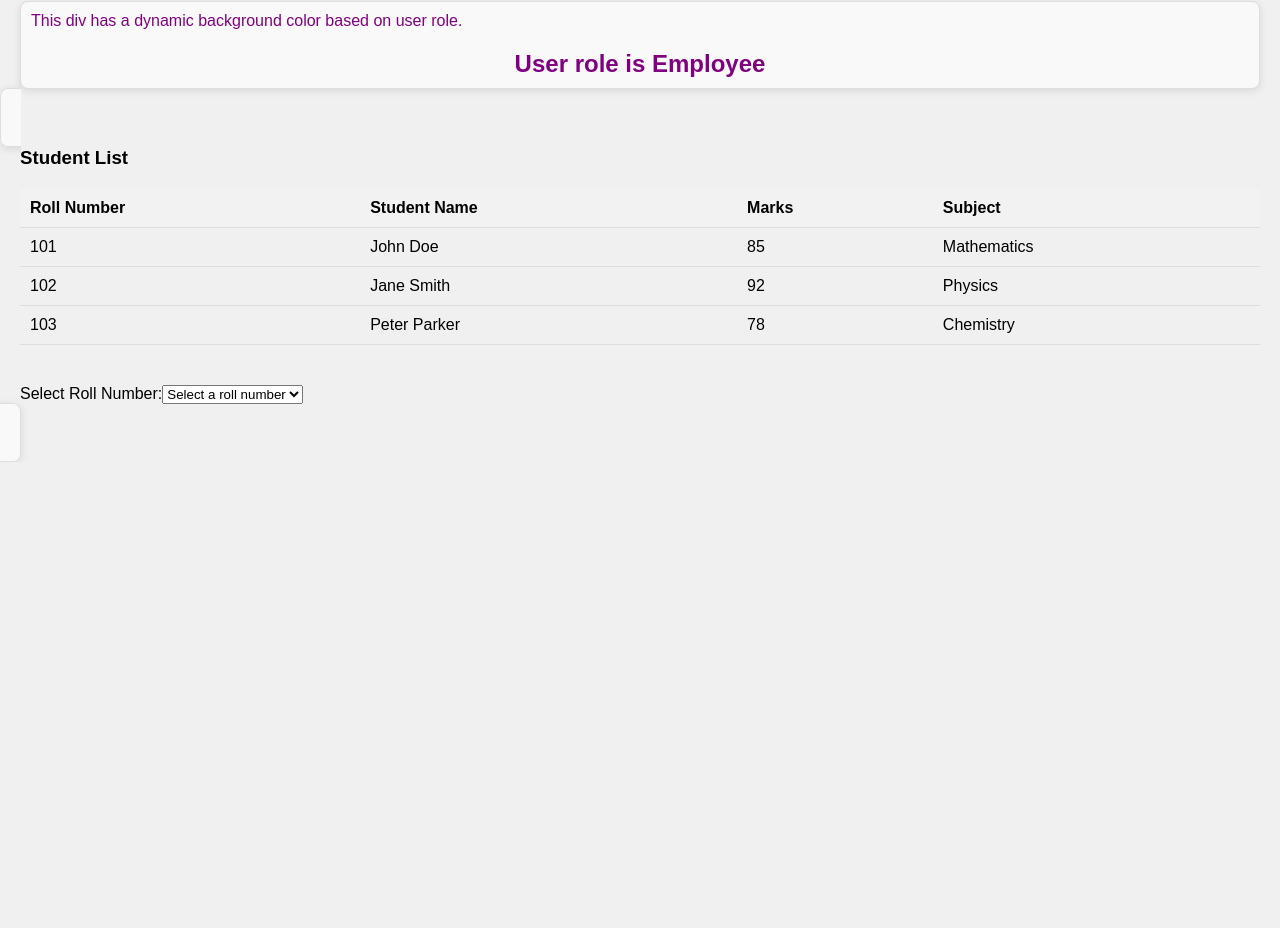
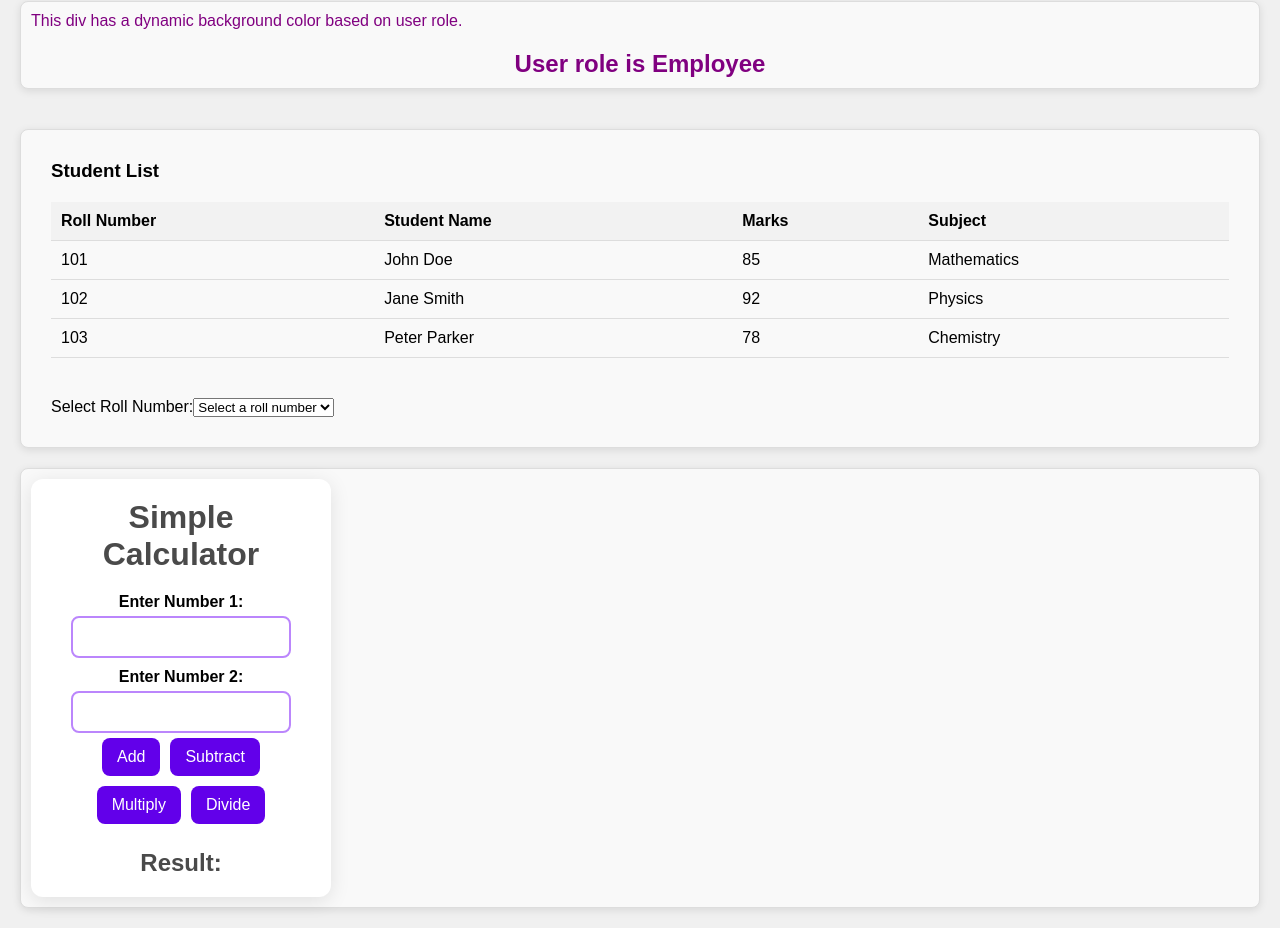
Before and after one commit to sireesha0904/Angular-Experiments, an Angular app: page / in a window 1280 px wide. Shown: the part 1112-2040 px from the top of the page. Before the commit the page ends 1574 px from the top, so only its background shows below. Built offline with nearby package versions, Linux system fonts and the light colour scheme.

Commit message:
updated addition

```diff
--- a/src/app/addition/addition.component.css
+++ b/src/app/addition/addition.component.css
@@ -0,0 +1,61 @@
+
+.container {
+    background-color: #ffffff; /* White background for the calculator */
+    border-radius: 12px;
+    box-shadow: 0 4px 20px rgba(0, 0, 0, 0.1); /* Soft shadow effect */
+    padding: 20px 30px;
+    width: 300px;
+    text-align: center;
+}
+
+h1 {
+    color: #4a4a4a; /* Darker text for the title */
+    margin-bottom: 20px;
+}
+
+label {
+    display: block;
+    margin: 10px 0 5px;
+    font-weight: bold;
+}
+
+input[type="number"] {
+    width: calc(100% - 20px); /* Full width minus padding */
+    padding: 10px;
+    border: 2px solid #bb86fc; /* Border color */
+    border-radius: 8px;
+    font-size: 16px;
+    transition: border-color 0.3s, box-shadow 0.3s; /* Transition for focus effects */
+}
+
+input[type="number"]:focus {
+    border-color: #6200ea; /* Focus border color */
+    box-shadow: 0 0 5px rgba(98, 0, 234, 0.5); /* Glow effect on focus */
+    outline: none; /* Remove default outline */
+}
+
+.calc-button {
+    background-color: #6200ea; /* Button background color */
+    color: #ffffff; /* White text color */
+    border: none; /* Remove default border */
+    border-radius: 8px; /* Rounded corners */
+    padding: 10px 15px; /* Padding for buttons */
+    margin: 5px; /* Margin around buttons */
+    cursor: pointer; /* Pointer cursor on hover */
+    font-size: 16px; /* Font size for buttons */
+    transition: background-color 0.3s, transform 0.2s; /* Transition for hover effects */
+}
+
+.calc-button:hover {
+    background-color: #3700b3; /* Darker shade on hover */
+    transform: translateY(-2px); /* Lift effect on hover */
+}
+
+.calc-button:active {
+    transform: translateY(1px); /* Slight dip on click */
+}
+
+h2 {
+    margin-top: 20px;
+    color: #4a4a4a; /* Darker text for results */
+}
--- a/src/app/addition/addition.component.html
+++ b/src/app/addition/addition.component.html
@@ -1 +1,20 @@
-<p>addition works!</p>
+<div class="container">
+    <h1>Simple Calculator</h1>
+
+    <div>
+      <label for="number1">Enter Number 1:</label>
+      <input type="number" id="number1" #num1 />
+    </div>
+
+    <div>
+      <label for="number2">Enter Number 2:</label>
+      <input type="number" id="number2" #num2 />
+    </div>
+    <div>
+      <button (click)="calculate('add', num1.value, num2.value)" class="calc-button">Add</button>
+      <button (click)="calculate('subtract', num1.value, num2.value)" class="calc-button">Subtract</button>
+      <button (click)="calculate('multiply', num1.value, num2.value)" class="calc-button">Multiply</button>
+      <button (click)="calculate('divide', num1.value, num2.value)" class="calc-button">Divide</button>
+    </div>
+    <h2>Result: {{ result }}</h2>
+  </div>
--- a/src/app/addition/addition.component.ts
+++ b/src/app/addition/addition.component.ts
@@ -8,5 +8,30 @@ import { Component } from '@angular/core';
   styleUrl: './addition.component.css'
 })
 export class AdditionComponent {
+  result: number | string = '';
+  calculate(operation: string, num1: string, num2: string) {
+    const number1 = parseFloat(num1);
+    const number2 = parseFloat(num2);
 
+    switch (operation) {
+      case 'add':
+        this.result = number1 + number2;
+        break;
+      case 'subtract':
+        this.result = number1 - number2;
+        break;
+      case 'multiply':
+        this.result = number1 * number2;
+        break;
+      case 'divide':
+        if (number2 !== 0) {
+          this.result = number1 / number2;
+        } else {
+          this.result = 'Cannot divide by zero';
+        }
+        break;
+      default:
+        this.result = 'Invalid operation';
+    }
+  }
 }
--- a/src/app/app.component.html
+++ b/src/app/app.component.html
@@ -5,6 +5,6 @@
     <app-number-checker></app-number-checker>
     <app-text-toggler></app-text-toggler>
     <app-login-check></app-login-check>
+ <app-student-details-component></app-student-details-component>
+ <app-addition></app-addition>
   </div>
-
- <app-student-details-component></app-student-details-component>
--- a/src/app/app.component.ts
+++ b/src/app/app.component.ts
@@ -6,10 +6,11 @@ import { NumberCheckerComponent } from './number-checker/number-checker.componen
 import { TextTogglerComponent } from './text-toggler/text-toggler.component';
 import { StudentDetailsComponentComponent } from './student-details-component/student-details-component.component';
 import { LoginCheckComponent } from "./login-check/login-check.component";
+import { AdditionComponent } from "./addition/addition.component";
 @Component({
   selector: 'app-root',
   standalone: true,
-  imports: [FormComponent, MenuComponent, LoginComponent, NumberCheckerComponent, TextTogglerComponent, StudentDetailsComponentComponent, LoginCheckComponent],
+  imports: [FormComponent, MenuComponent, LoginComponent, NumberCheckerComponent, TextTogglerComponent, StudentDetailsComponentComponent, LoginCheckComponent, AdditionComponent],
   templateUrl: './app.component.html',
   styleUrls: ['./app.component.css']
 })
```
